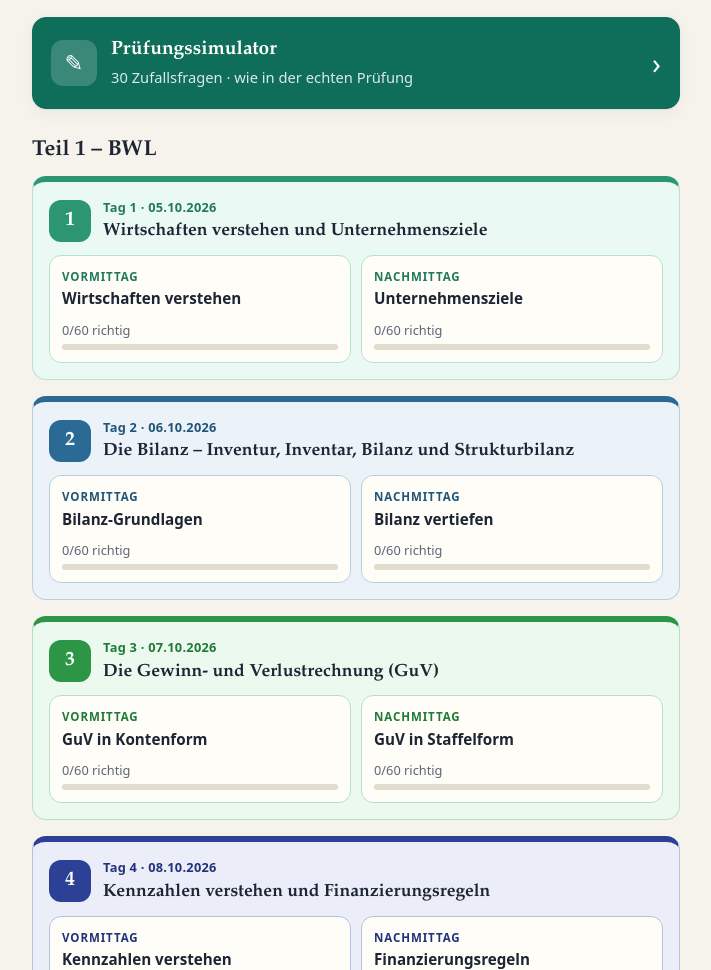
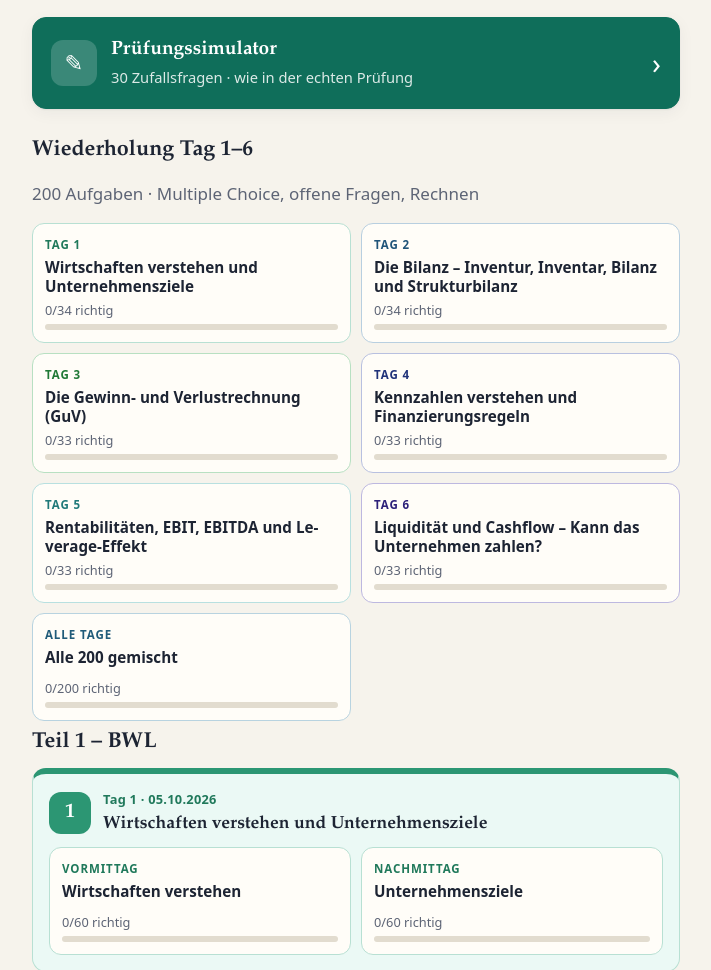
Before and after one commit to cansi798/Industrie_BwlGrundlagen, a website with bundled scripts: page index.html in a window 1280 px wide. Shown: the part 130-1100 px from the top of the page, without its empty margins (284-995 px from the left). Built offline with nearby package versions, Linux system fonts and the light colour scheme.

Commit message:
feat: Wiederholung Tag 1–6 auf der Startseite, offline verfügbar
Co-Authored-By: Claude Opus 5.5 (1M context) <noreply@anthropic.com>

```diff
--- a/css/app.css
+++ b/css/app.css
@@ -274,7 +274,7 @@ a { color: var(--accent); }
 .expl:focus { outline: none; }
 
 /* ---------- Tagesfarben (--h wird je Tag per style gesetzt) ---------- */
-.day, .day-check, .day-dot, .view[style] {
+.day, .day-check, .day-dot, .wiederholung .kachel, .view[style] {
   --day: hsl(var(--h) 58% 30%);
   --day-strong: hsl(var(--h) 55% 38%);
   --day-soft: hsl(var(--h) 55% 95%);
@@ -282,7 +282,7 @@ a { color: var(--accent); }
   --day-on: #ffffff;
 }
 @media (prefers-color-scheme: dark) {
-  .day, .day-check, .day-dot, .view[style] {
+  .day, .day-check, .day-dot, .wiederholung .kachel, .view[style] {
     --day: hsl(var(--h) 65% 72%);
     --day-strong: hsl(var(--h) 50% 55%);
     --day-soft: hsl(var(--h) 28% 16%);
--- a/js/views/start.js
+++ b/js/views/start.js
@@ -1,11 +1,11 @@
 import { h, formatDatum } from "../lib/dom.js";
-import { loadIndex } from "../lib/data.js";
+import { loadIndex, loadWiederholung, WDH_ALLE } from "../lib/data.js";
 import { getProgress, load } from "../lib/store.js";
 import { tagStyle } from "../lib/farben.js";
 
-function sessionKachel(s, progress) {
-  const richtig = Array.from({ length: s.anzahl }, (_, i) => `${s.id}-${String(i + 1).padStart(2, "0")}`)
-    .filter((id) => progress[id] === true).length;
+function sessionKachel(s, progress, ids) {
+  const alleIds = ids ?? Array.from({ length: s.anzahl }, (_, i) => `${s.id}-${String(i + 1).padStart(2, "0")}`);
+  const richtig = alleIds.filter((id) => progress[id] === true).length;
   const pct = Math.round((richtig / s.anzahl) * 100);
   const [zeit, ...rest] = s.titel.split(": ");
   return h("a", { class: "kachel", href: `#/session/${s.id}`, "aria-label": `${s.titel}, ${richtig} von ${s.anzahl} richtig` },
@@ -15,8 +15,37 @@ function sessionKachel(s, progress) {
     h("span", { class: "progress", "aria-hidden": "true" }, h("span", { style: `width:${pct}%` })));
 }
 
+function idsVon(s) {
+  return Array.from({ length: s.anzahl }, (_, i) => `${s.id}-${String(i + 1).padStart(2, "0")}`);
+}
+
+async function wiederholungAbschnitt(progress) {
+  try {
+    const w = await loadWiederholung();
+    const alleIds = w.sessions.flatMap(idsVon);
+    const alle = { id: WDH_ALLE, titel: "Alle Tage: Alle 200 gemischt", anzahl: alleIds.length };
+    return h("section", { class: "teil wiederholung" },
+      h("h2", {}, w.titel),
+      h("p", { class: "muted" }, w.untertitel),
+      h("div", { class: "kacheln" },
+        ...w.sessions.map((s) => {
+          const k = sessionKachel(s, progress);
+          k.setAttribute("style", tagStyle(s.tagNr));
+          return k;
+        }),
+        (() => {
+          const k = sessionKachel(alle, progress, alleIds);
+          k.setAttribute("style", tagStyle(0));
+          return k;
+        })()));
+  } catch {
+    return h("p", { class: "muted" }, "Die Wiederholung konnte nicht geladen werden.");
+  }
+}
+
 export async function render(root) {
   const index = await loadIndex();
+  const wiederholung = await wiederholungAbschnitt(getProgress());
   const progress = getProgress();
   const laufend = load("pruefung", null);
   const offenePruefung = laufend && !laufend.abgegeben;
@@ -34,6 +63,7 @@ export async function render(root) {
           ? `Frage ${laufend.aktuell + 1} von ${laufend.fragen.length} – weitermachen`
           : "30 Zufallsfragen · wie in der echten Prüfung")),
       h("span", { class: "chev", "aria-hidden": "true" }, "›")),
+    wiederholung,
     ...index.teile.map((teil) => h("section", { class: "teil" },
       h("h2", {}, teil.titel),
       ...teil.tage.map((tag) => h("article", { class: "tag day", style: tagStyle(tag.nr) },
--- a/sw.js
+++ b/sw.js
@@ -3,7 +3,7 @@
 // CACHE erhöhen, wenn Dateien hinzukommen oder wegfallen und nach jedem
 // neuen Auslesen der Fragen (tools/extract.py) – dann lädt jedes Gerät beim
 // nächsten Start alle Fragen neu, auch Sessions, die es selten öffnet.
-const CACHE = "m094-v6";
+const CACHE = "m094-v7";
 
 const APP = [
   "./",
@@ -17,6 +17,7 @@ const APP = [
   "js/lib/dom.js",
   "js/lib/frage.js",
   "js/lib/farben.js",
+  "js/lib/aufgabe.js",
   "js/views/start.js",
   "js/views/session.js",
   "js/views/pruefung-setup.js",
@@ -26,6 +27,7 @@ const APP = [
   "icons/icon-192.png",
   "icons/icon-512.png",
   "data/index.json",
+  "data/wiederholung.json",
 ];
 
 self.addEventListener("install", (event) => {
@@ -35,6 +37,8 @@ self.addEventListener("install", (event) => {
     const index = await (await cache.match("data/index.json")).json();
     const dateien = index.teile.flatMap((t) => t.tage.flatMap((d) => d.sessions.map((s) => s.datei)));
     await cache.addAll(dateien);
+    const wdh = await (await cache.match("data/wiederholung.json")).json();
+    await cache.addAll(wdh.sessions.map((s) => s.datei));
     await self.skipWaiting();
   })());
 });
```
Also changed, not shown: README.md.
